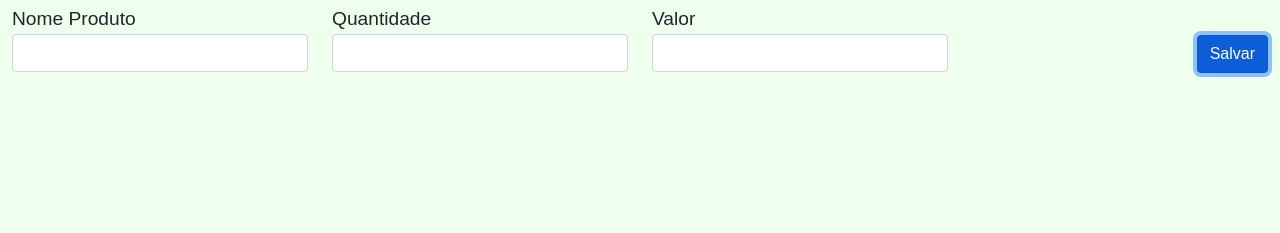
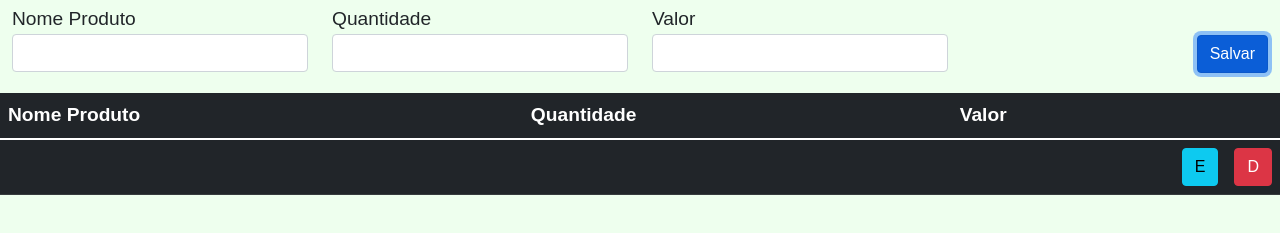
Before and after one commit to Raphsodyz/AnimaReskillingTrainning_Frontend, a plain HTML site: page index.html in a window 1280 px wide. Both pictures are taken after a click on the button "Salvar". Shown: the part 51-284 px from the top of the page. Drawn offline with nearby package versions, Linux system fonts and the light colour scheme.

Commit message:
commit aula 3 JS

```diff
--- a/index.html
+++ b/index.html
@@ -49,6 +49,22 @@
         </div>
       </div>
     </div>
+    <div class="row defaultMarginTop">
+        <div class="col-md-12">
+          <table class="table table-dark" id="tblProdutos">
+            <thead>
+              <tr>
+                  <th>Nome Produto</th>
+                  <th>Quantidade</th>
+                  <th>Valor</th>
+                  <th style="width: 50px"></th>
+                  <th style="width: 50px"></th>
+              </tr>
+            </thead>
+            <tbody></tbody>
+          </table>
+        </div>
+    </div>
 
     <script type="text/javascript" src="jquery-3.6.0.min.js"></script>
     <script
--- a/index.js
+++ b/index.js
@@ -2,11 +2,53 @@
 //   alert("Abriu!");
 // }
 
+function populaTabela(){
+    if(localStorage.getItem("produtos")){
+        let produtos = JSON.parse(localStorage.getItem("produtos"));
+
+        $("#tblProdutos tbody").html("");
+
+        produtos.forEach((produtos) => {
+            $("#tblProdutos tbody").append(`<tr>
+                <td>${produtos.nome}</td>
+                <td>${produtos.quantidade}</td>
+                <td>${produtos.valor}</td>
+                <td style="width: 50px"><button type="button" class="btn btn-info">E</button></td>
+                <td style="width: 50px"><button type="button" class="btn btn-danger">D</button></td>
+            </tr>`)
+        });
+}
+}
+
 $(() => {
     //Código executado no carregamento da página
-    //alert("Abriu!");
+    populaTabela();
 
-    $("#btnSalvar").click(()=> {
-        console.log("Função click funcionou");
+    $("#btnSalvar").click(() => {
+        //console.log("Função click funcionou");
+        // localStorage.setItem("key", "efetivo valor armazenado");
+
+        let produto = {}
+        produto.nome = $("#nmProduto").val();
+        produto.quantidade = $("#quantidade").val();
+        produto.valor = $("#vlrProduto").val();
+
+        let listaProdutos = [];
+
+        if(localStorage.getItem("produtos")){
+            listaProdutos = JSON.parse(localStorage.getItem("produtos"))
+        }
+
+        listaProdutos.push(produto);
+
+        localStorage.setItem("produtos", JSON.stringify(listaProdutos));
+
+        alert("Dados salvos com sucesso!");
+
+        $("#nmProduto").val("");
+        $("#quantidade").val("");
+        $("#vlrProduto").val("");
+
+        populaTabela();
     })
 })
--- a/styles.css
+++ b/styles.css
@@ -12,3 +12,7 @@ body{
 .align-right button {
     margin-top: 30px;
 }
+
+.defaultMarginTop{
+    margin-top: 20px;
+}
```
